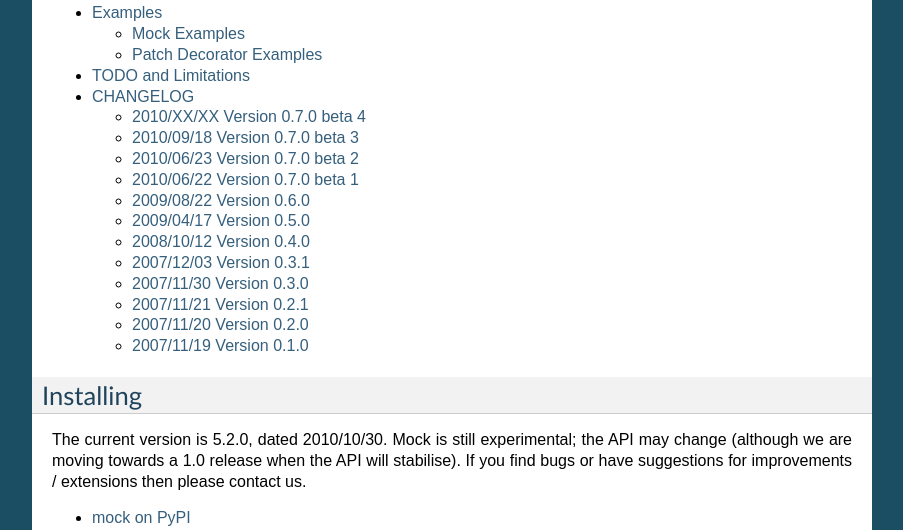
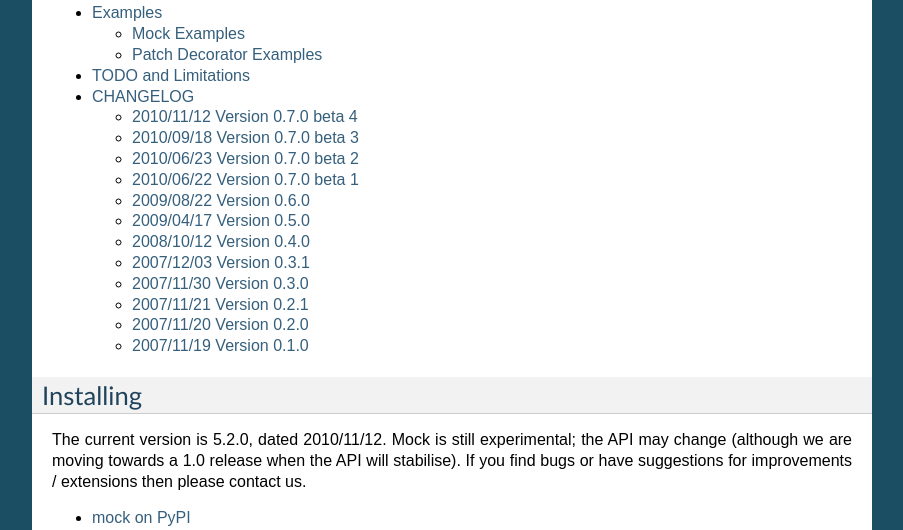
Before and after one commit to eaudeweb/mock, a Sphinx documentation site: the page built from docs/index.txt, in a window 1280 px wide and 900 px high, scrolled down 1034 px. Shown: the part 152-682 px from the top of the window, without its empty margins (198-1101 px from the left). Built offline with Sphinx 7.4.7, drawn with Linux system fonts in a browser that asks for light colours; pages that are not in the unit, such as notebooks, are missing from menus; some of the changed text lies outside the part shown.

Commit message:
Documentation updates for 0.7.0b4 release

```diff
--- a/docs/changelog.txt
+++ b/docs/changelog.txt
@@ -44,7 +44,7 @@
 CHANGELOG
 =========
 
-2010/XX/XX Version 0.7.0 beta 4
+2010/11/12 Version 0.7.0 beta 4
 -------------------------------
 
 * patchers (`patch`, `patch.object` and `patch.dict`) have start and stop
--- a/docs/index.txt
+++ b/docs/index.txt
@@ -5,7 +5,7 @@
 :Author: `Michael Foord <http://www.voidspace.org.uk/python/weblog/index.shtml>`_
 :Co-maintainer: `Konrad Delong <http://konryd.blogspot.com/>`_
 :Version: |release|
-:Date: 2010/09/18
+:Date: 2010/11/12
 :Homepage: `Mock Homepage`_
 :Download: `Mock on PyPI`_
 :Documentation: `PDF Documentation <http://www.voidspace.org.uk/downloads/mock-0.7.0b4.pdf>`_
@@ -83,7 +83,7 @@
 Installing
 ==========
 
-The current version is |release|, dated 2010/10/30. Mock is still
+The current version is |release|, dated 2010/11/12. Mock is still
 experimental; the API may change (although we are moving towards a 1.0 release
 when the API will stabilise). If you find bugs or have suggestions for
 improvements / extensions then please contact us.
--- a/docs/patch.txt
+++ b/docs/patch.txt
@@ -34,7 +34,6 @@
         def test(MockClass):
             instance = MockClass.return_value
             instance.method.return_value = 'foo'
-
 
 
 patch.object
```
Also changed, not shown: other parts of docs/index.txt (+5 -0 lines).
